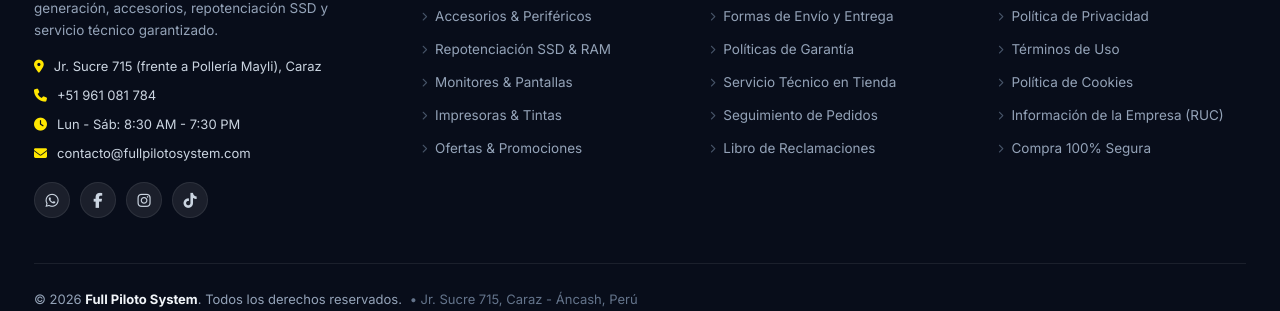
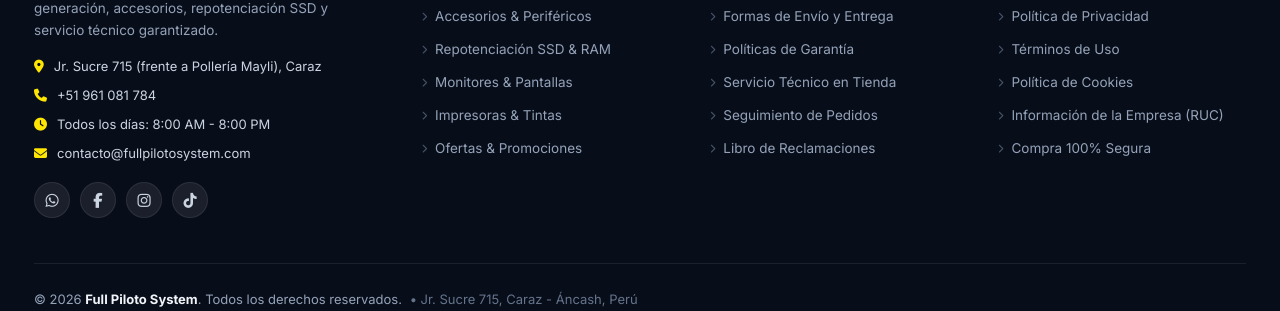
Before and after one commit to JordyAlbaM/full_piloto_system, a Django app: page /carrito/ in a window 1280 px wide. Shown: the part 930-1241 px from the top of the page. Run offline with Django 5.2, Linux system fonts and the light colour scheme; tables that the repository leaves empty hold one stand-in row (values such as "Sample post").

Commit message:
Actualizando el horario de atencion

```diff
--- a/inicio/templates/detalle.html
+++ b/inicio/templates/detalle.html
@@ -21,7 +21,7 @@
         <div class="container">
             <div class="top-bar-content">
                 <span><i class="fa-solid fa-location-dot"></i> Full Piloto System - Jr. Sucre 715 (frente a Pollería Mayli), Caraz</span>
-                <span><i class="fa-solid fa-clock"></i> Atención inmediata de 8:30 AM a 7:30 PM</span>
+                <span><i class="fa-solid fa-clock"></i> Atención todos los días de 8:00 AM a 8:00 PM</span>
             </div>
         </div>
     </div>
--- a/inicio/templates/footer.html
+++ b/inicio/templates/footer.html
@@ -33,7 +33,7 @@
                     </div>
                     <div class="fps-contact-item">
                         <i class="fa-solid fa-clock"></i>
-                        <span>Lun - Sáb: 8:30 AM - 7:30 PM</span>
+                        <span>Todos los días: 8:00 AM - 8:00 PM</span>
                     </div>
                     <div class="fps-contact-item">
                         <i class="fa-solid fa-envelope"></i>
```
